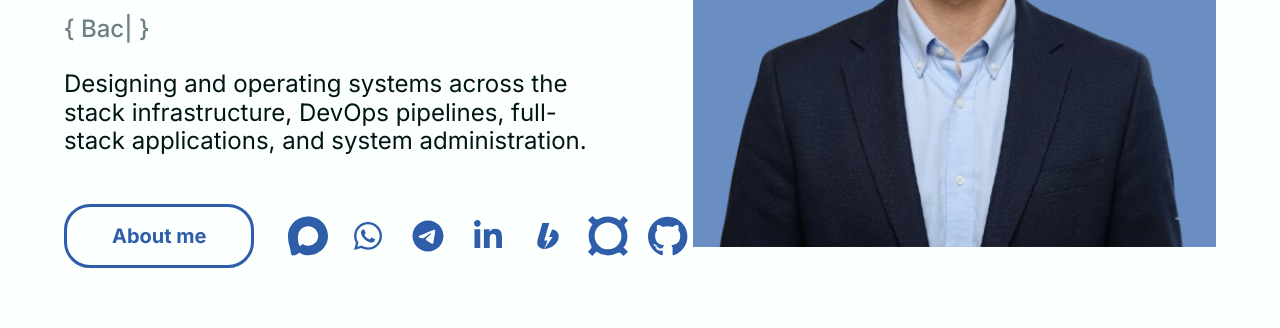
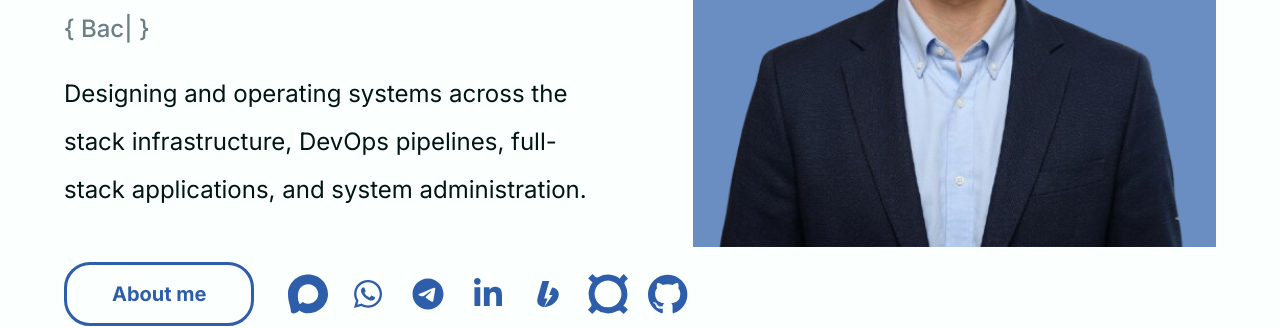
Before and after one commit to LuckyanenkoArtur/full-ops-dev, a Next.js app: page / in a window 1280 px wide. Shown: the part 433-761 px from the top of the page. Built offline with nearby package versions, Linux system fonts and the light colour scheme; no server answers.

Commit message:
Add some styling changin in HomeSection component

```diff
--- a/src/app/components/home-section/home-section.module.scss
+++ b/src/app/components/home-section/home-section.module.scss
@@ -19,7 +19,6 @@
 
     .content-side {
       height: 32.6875rem;
-
       width: clamp(42.375rem, 45vw, 52rem);
 
       .social-button-container {
@@ -59,7 +58,6 @@
           transition: all 0.5s;
 
           font-size: 1.25rem;
-
           width: 14.4375rem;
           height: 4rem;
 
@@ -77,18 +75,15 @@
         color: var(--secondary);
 
         font-size: 1.375rem;
-
         padding-bottom: 0.9375rem;
       }
 
       .title {
         font-weight: var(--font-weight-bold);
         color: var(--text);
+        width: 100%;
 
         font-size: clamp(3.75rem, 4vw, 5rem);
-
-        width: 100%;
-
         line-height: 120%;
 
         span {
@@ -101,22 +96,16 @@
         color: var(--accent);
 
         font-size: 1.5rem;
-
         padding: 1.4375rem 0;
       }
 
       .paragraph-text {
         font-weight: var(--font-weight-regular);
         color: var(--text);
-
-        line-height: 120.8%;
-
+        line-height: 200.8%;
         font-size: 1.5rem;
-
         width: 100%;
-
         max-width: 40.5625rem;
-
         padding-bottom: 3rem;
       }
     }
--- a/src/app/components/home-section/home-section.tsx
+++ b/src/app/components/home-section/home-section.tsx
@@ -1,4 +1,9 @@
 "use client";
+// TODO: Fix the sizing for hero section accordin to design
+// TODO: Fix the scrolling container so that should be corrected no extra jiggle of vertical scroller
+// TODO: Fix position according to design
+// TODO: Fix the messanger icons sizing
+// TODO: Refactoring the code by moving logic out of compeont to custom hook
 
 import { useEffect, useMemo, useState } from "react";
 import { useTranslations } from "next-intl";
```
